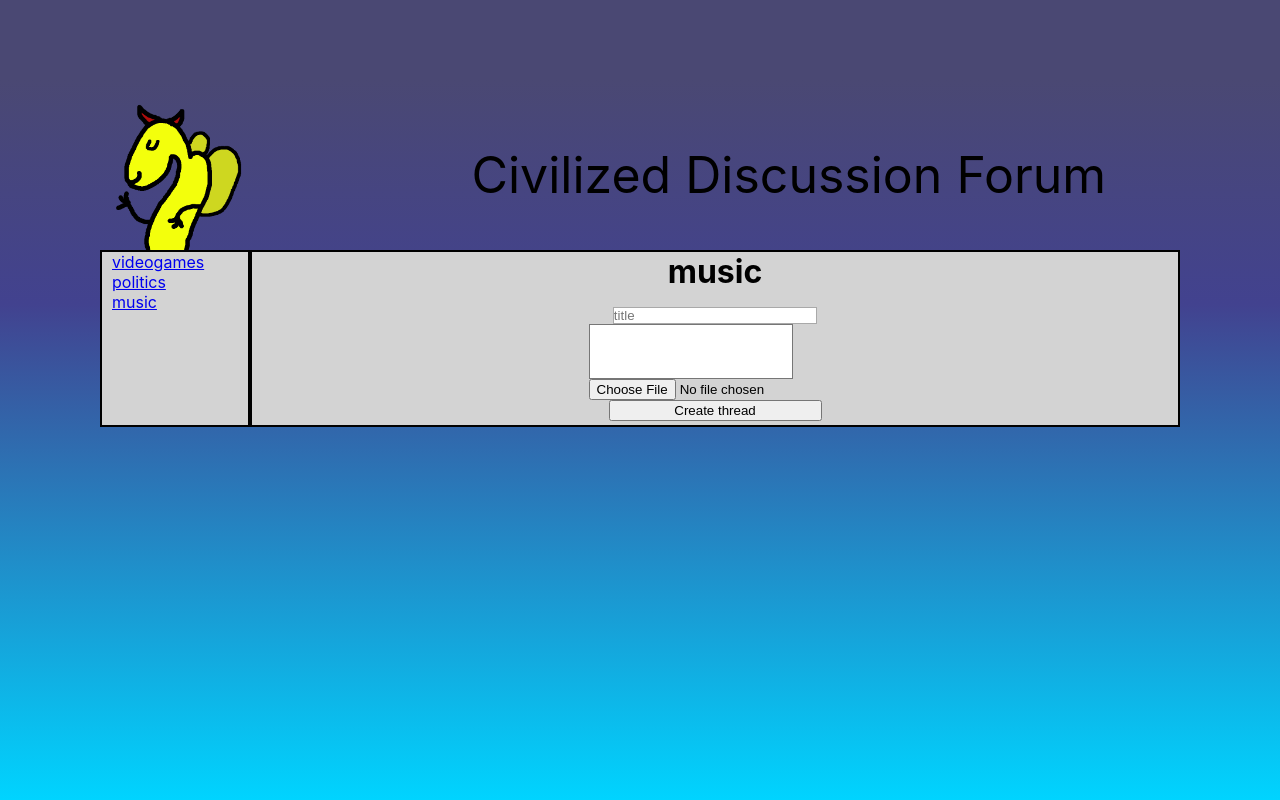
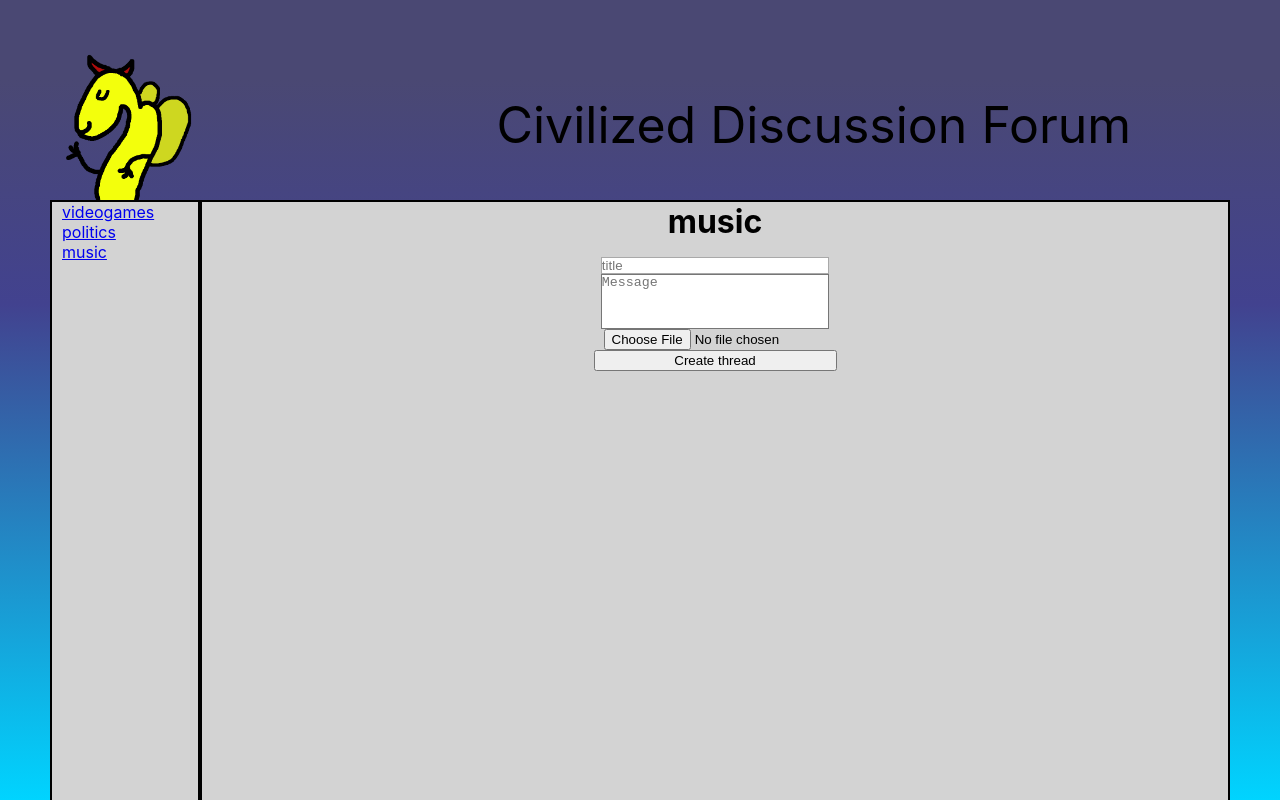
Before and after one commit to tulma95/Civilized-Discussion-Forum, a React (Create React App) app in the folder frontend/: page /music in a window 1280 px wide. Shown: the top 800 px of the page. Built offline with nearby package versions, Linux system fonts and the light colour scheme; no server answers.

Commit message:
Make psot form look better

```diff
--- a/frontend/src/App.css
+++ b/frontend/src/App.css
@@ -1,5 +1,5 @@
 .container {
-  margin: 100px;
+  margin: 50px;
   display: grid;
   grid-template-columns: 150px auto;
   grid-template-areas:
@@ -19,7 +19,7 @@
 .main {
   grid-area: main;
   border: 2px solid black;
-  height: 100%;
+  height: 200vh;
   background-color: lightgray;
 }
 
--- a/frontend/src/components/containers/ContentTextArea.js
+++ b/frontend/src/components/containers/ContentTextArea.js
@@ -6,7 +6,16 @@ const ContentTextArea = ({ content, setContent }) => {
     setContent(event.target.value)
   }
 
-  return <textarea data-cy='textArea' value={content} onChange={handleChange} />
+  return (
+    <div>
+      <textarea
+        data-cy='textArea'
+        placeholder='Message'
+        value={content}
+        onChange={handleChange}
+      />
+    </div>
+  )
 }
 
 export default ContentTextArea
--- a/frontend/src/components/containers/FileUpload.js
+++ b/frontend/src/components/containers/FileUpload.js
@@ -1,9 +1,8 @@
 import React from 'react'
-import Resizer from 'react-image-file-resizer';
+import Resizer from 'react-image-file-resizer'
 
 const FileUpload = ({ setFile }) => {
-
-  const handleChange = (event) => {
+  const handleChange = event => {
     Resizer.imageFileResizer(
       event.target.files[0],
       130,
@@ -19,9 +18,11 @@ const FileUpload = ({ setFile }) => {
   }
 
   return (
-    <div>
-      <input type="file" onChange={handleChange} />
-    </div>
+    <input
+      style={{ paddingLeft: '30px' }}
+      type='file'
+      onChange={handleChange}
+    />
   )
 }
 
--- a/frontend/src/components/containers/NewPostForm.js
+++ b/frontend/src/components/containers/NewPostForm.js
@@ -23,15 +23,21 @@ const NewPostForm = ({ thread, setThread }) => {
   }
 
   return (
-    <div>
+    <div className='threadFormContainer'>
       <form
+        className='threadForm'
         onSubmit={e => {
           e.preventDefault()
         }}
       >
         <ContentTextArea content={content} setContent={setContent} />
         <FileUpload setFile={setFile} />
-        <button data-cy='postSubmit' onClick={handleSubmit} type='submit'>
+        <button
+          className='submitButton'
+          data-cy='postSubmit'
+          onClick={handleSubmit}
+          type='submit'
+        >
           Submit new post
         </button>
       </form>
--- a/frontend/src/components/containers/newThreadForm.css
+++ b/frontend/src/components/containers/newThreadForm.css
@@ -1,7 +1,7 @@
 .threadFormContainer {
   display: flex;
   justify-content: center;
-  margin-top: 1em;
+  margin: 1em;
 }
 
 .threadForm {
@@ -9,7 +9,7 @@
   flex-direction: column;
 }
 
-.threadForm>div {
+.threadForm > div {
   display: flex;
   justify-content: center;
 }
--- a/frontend/src/components/presentationals/Header.js
+++ b/frontend/src/components/presentationals/Header.js
@@ -15,9 +15,7 @@ const Header = () => {
         width='150px'
         alt='Logo by uberballo'
       />
-      <div className='logoHeader' style={{ display: 'inline' }}>
-        Civilized Discussion Forum
-      </div>
+      <div className='logoHeader'>Civilized Discussion Forum</div>
     </div>
   )
 }
--- a/frontend/src/components/presentationals/homeView.js
+++ b/frontend/src/components/presentationals/homeView.js
@@ -1,10 +1,10 @@
-import React from 'react';
+import React from 'react'
 
 const homeView = () => {
   return (
     <div>
-      Welcome to the civilized discussion forum.
-      Begin by choosing category from the left.
+      Welcome to the civilized discussion forum. Begin by choosing category from
+      the left.
     </div>
   )
 }
```
